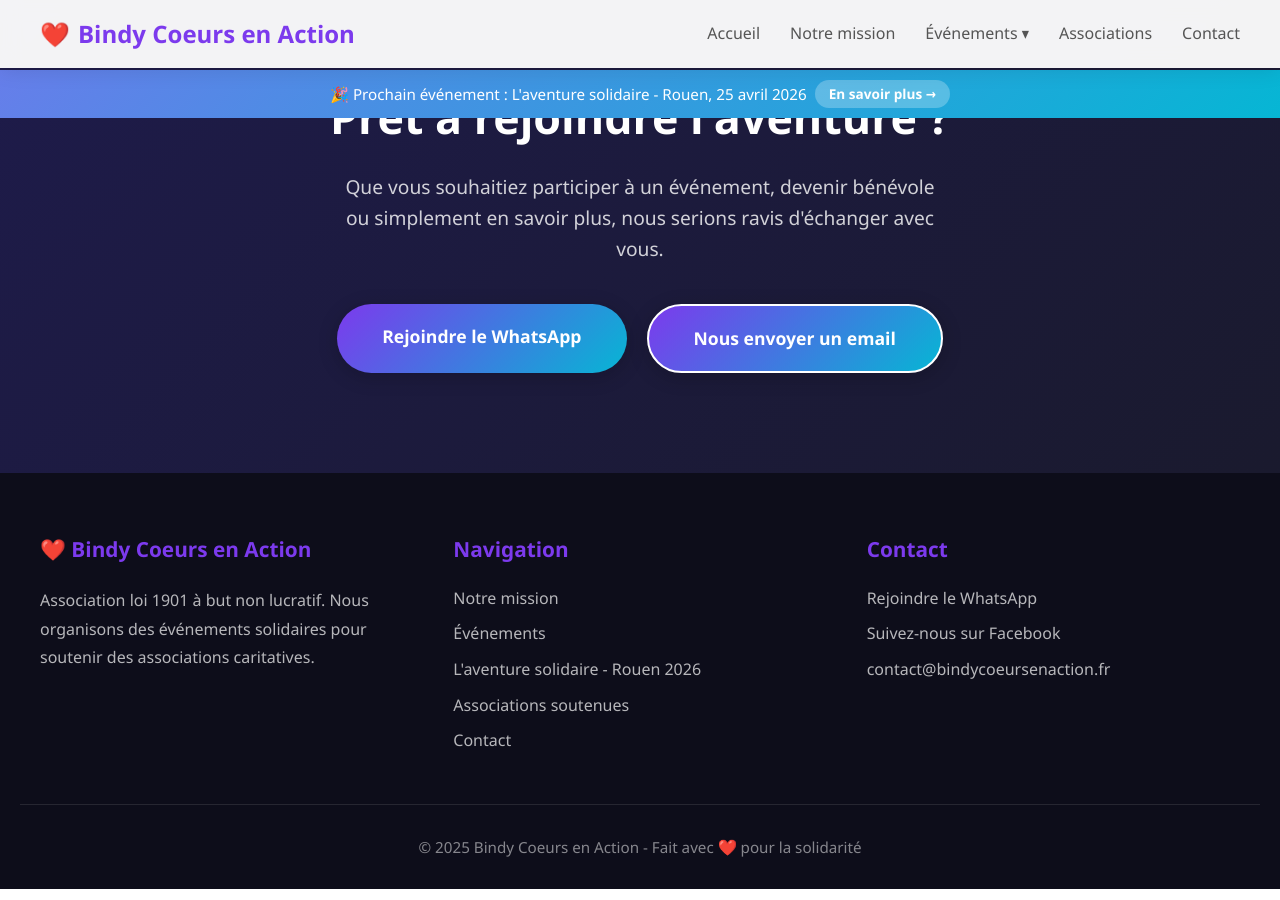
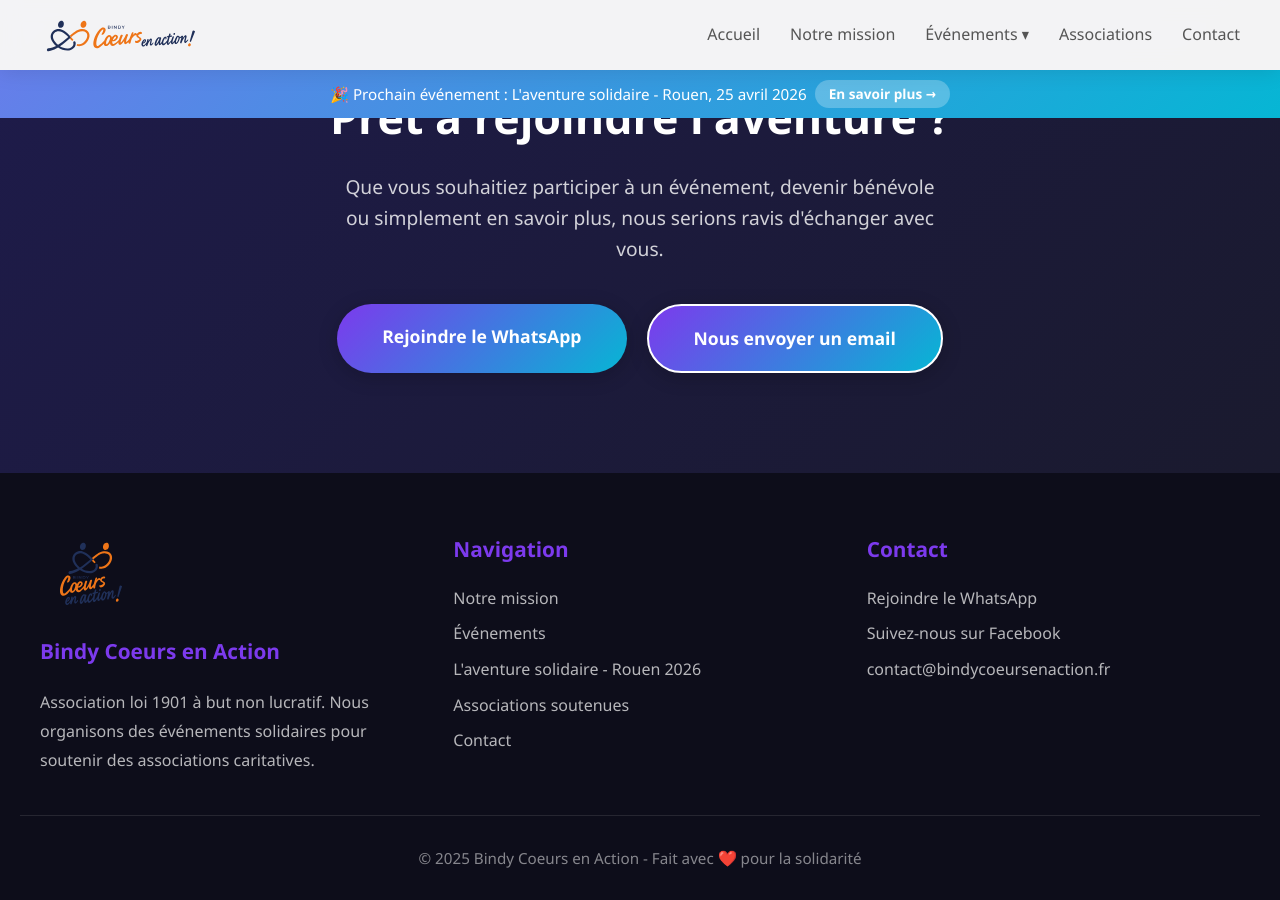
Before and after one commit to Lotto/bindycoeursenaction.fr, a Jekyll site: the page built from index.html, in a window 1280 px wide and 900 px high, scrolled down 6367 px. Built offline with Jekyll 4.4.1, drawn with Linux system fonts in a browser that asks for light colours.

Commit message:
Intégration des logos SVG dans la navbar et le footer
- Logo horizontal dans la navbar (remplace le texte)
- Logo vertical dans le footer
- Logos stockés dans assets/images/

Generated with [Claude Code](https://claude.ai/code)
via [Happy](https://happy.engineering)

Co-Authored-By: Claude <noreply@anthropic.com>
Co-Authored-By: Happy <yesreply@happy.engineering>

```diff
--- a/_includes/footer-styles.html
+++ b/_includes/footer-styles.html
@@ -12,6 +12,12 @@ footer {
   grid-template-columns: repeat(auto-fit, minmax(250px, 1fr));
   gap: 40px;
   margin-bottom: 40px;
+}
+
+.footer-logo {
+  height: 80px;
+  width: auto;
+  margin-bottom: 15px;
 }
 
 .footer-section h4 {
--- a/_includes/footer.html
+++ b/_includes/footer.html
@@ -1,7 +1,8 @@
 <footer>
   <div class="footer-content">
     <div class="footer-section">
-      <h4>❤️ Bindy Coeurs en Action</h4>
+      <img src="{{ site.baseurl }}/assets/images/Logo_Coeur_en_Action_CMJN.svg" alt="Bindy Coeurs en Action" class="footer-logo">
+      <h4>Bindy Coeurs en Action</h4>
       <p>
         Association loi 1901 à but non lucratif.
         Nous organisons des événements solidaires pour
--- a/_includes/navbar-styles.html
+++ b/_includes/navbar-styles.html
@@ -15,17 +15,20 @@
 }
 
 .nav-logo {
-  font-size: 1.5rem;
-  font-weight: 700;
-  color: #7c3aed;
   text-decoration: none;
   display: flex;
   align-items: center;
-  gap: 8px;
 }
 
-.nav-logo .heart {
-  animation: heartbeat 2s infinite;
+.nav-logo-img {
+  height: 40px;
+  width: auto;
+}
+
+@media (max-width: 600px) {
+  .nav-logo-img {
+    height: 32px;
+  }
 }
 
 .nav-links {
--- a/_includes/navbar.html
+++ b/_includes/navbar.html
@@ -1,6 +1,6 @@
 <nav class="navbar">
   <a href="{{ site.baseurl }}/" class="nav-logo">
-    <span class="heart">❤️</span> Bindy Coeurs en Action
+    <img src="{{ site.baseurl }}/assets/images/Logo_horizontal_Coeur_en_Action_CMJN.svg" alt="Bindy Coeurs en Action" class="nav-logo-img">
   </a>
   <div class="hamburger" onclick="toggleMenu()">
     <span></span>
```
Also changed, not shown: assets/images/Logo_Coeur_en_Action_CMJN.svg (added), assets/images/Logo_horizontal_Coeur_en_Action_CMJN.svg (added).
